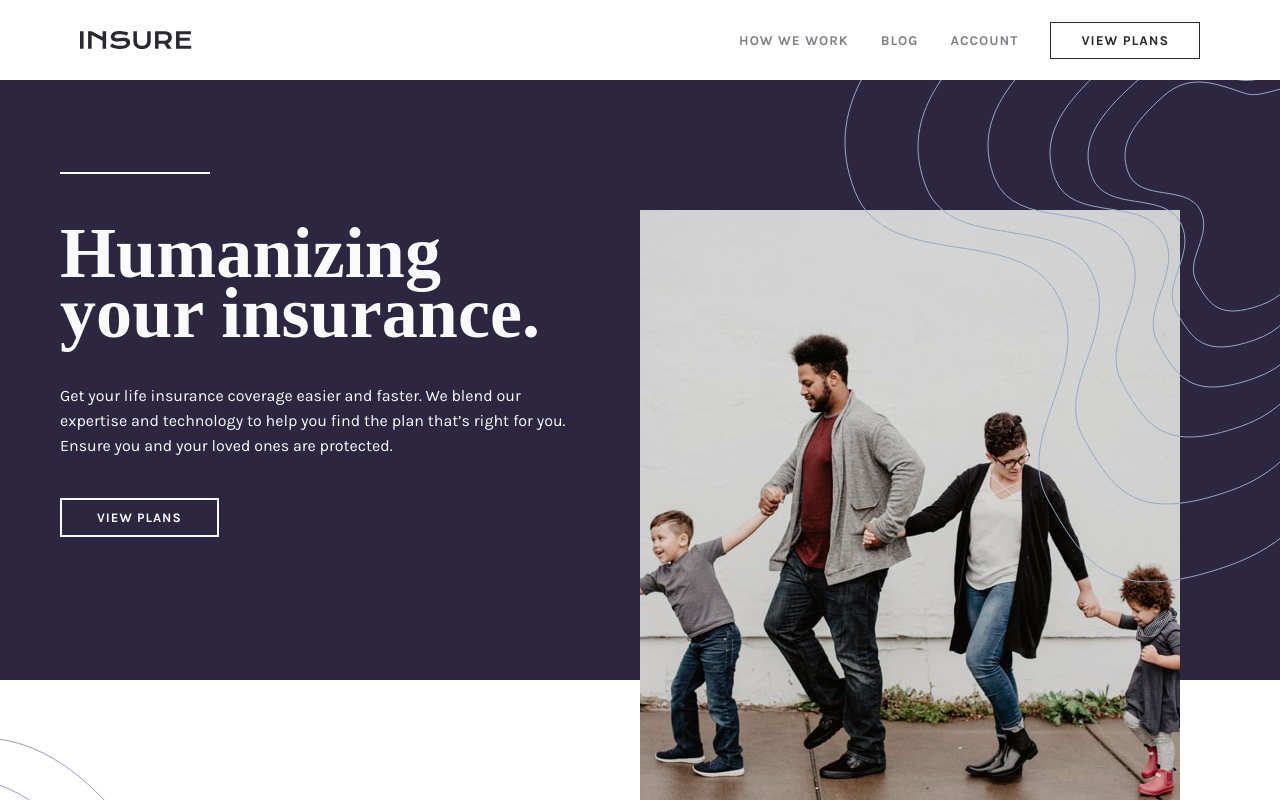
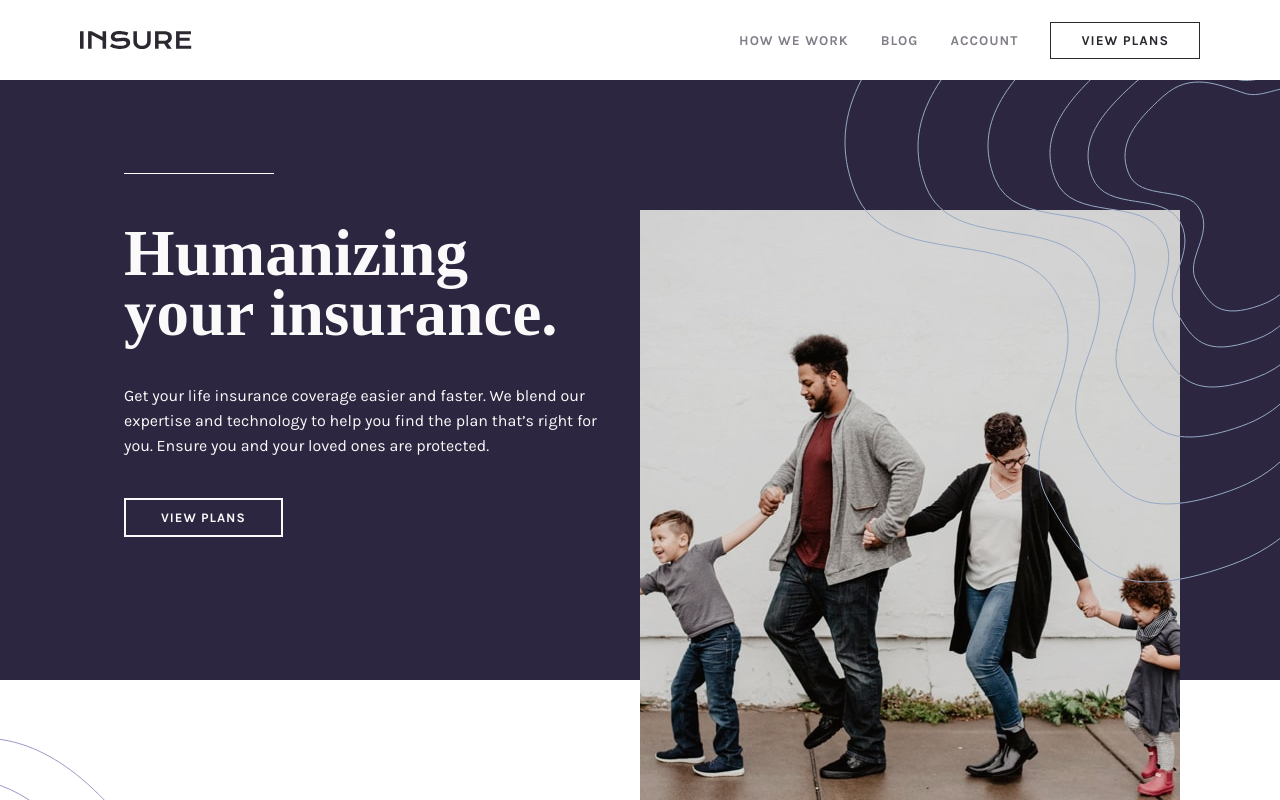
Before and after one commit to rabtennamgyal/Insure-landing-FM, a React (Create React App) app: page / in a window 1280 px wide. Shown: the top 800 px of the page. Built offline with nearby package versions, Linux system fonts and the light colour scheme.

Commit message:
refactoring

```diff
--- a/src/sass/components/home.scss
+++ b/src/sass/components/home.scss
@@ -17,9 +17,10 @@
         }
 
         .boxOne {
+            justify-self: right;
             position: relative;
             height: 80%;
-            width: 100%;
+            width: 90%;
 
             @include respond(phone) {
                 display: none;
@@ -30,14 +31,14 @@
                 margin-left: 6rem;
                 margin-bottom: 2rem;
                 width: 15rem;
-                border: .1px solid $white;
+                border-bottom: .1px solid $white;
             }
         }
 
         .boxTwo {
-            justify-self: center;
+            justify-self: right;
             padding: 0 6rem;
-            width: 100%;
+            width: 90%;
             row-gap: 4rem;
 
             @include respond(phone) {
@@ -53,7 +54,8 @@
             h1 {
                 color: $veryLightGray;
                 font-family: DMserif;
-                font-size: 7.2rem;
+                //font-size: 7.2rem;
+                font-size: 6.5rem;
                 letter-spacing: .1px;
                 line-height: 6rem;
                 display: grid;
@@ -79,10 +81,12 @@
                 font-size: 1.6rem;
                 font-weight: 400;
                 line-height: 2.5rem;
+                padding: 0 1rem 0 0;
+                width: 110%;
 
                 @include respond(phone) {
                     width: 90%;
-                    padding: 0 2rem;
+                    //padding: 0 2rem;
                 }
             }
 
```
